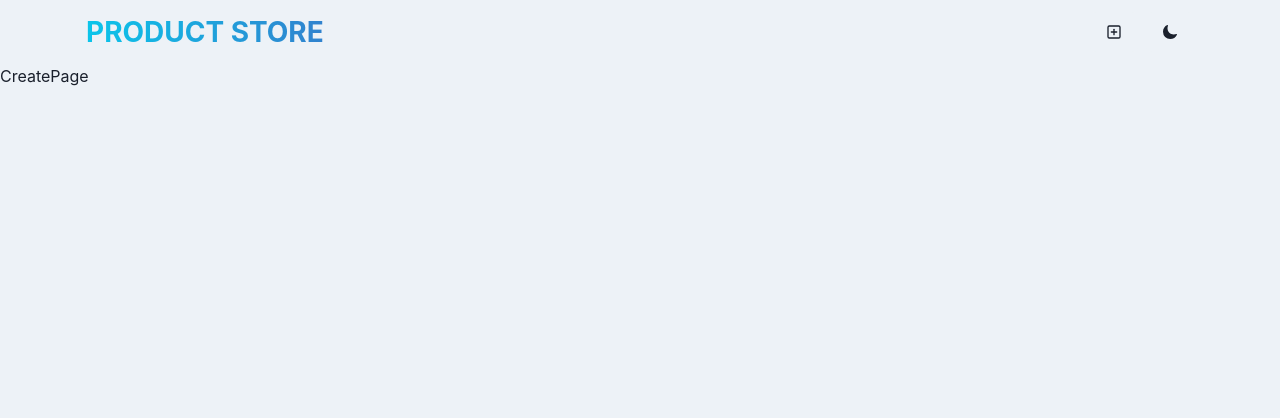
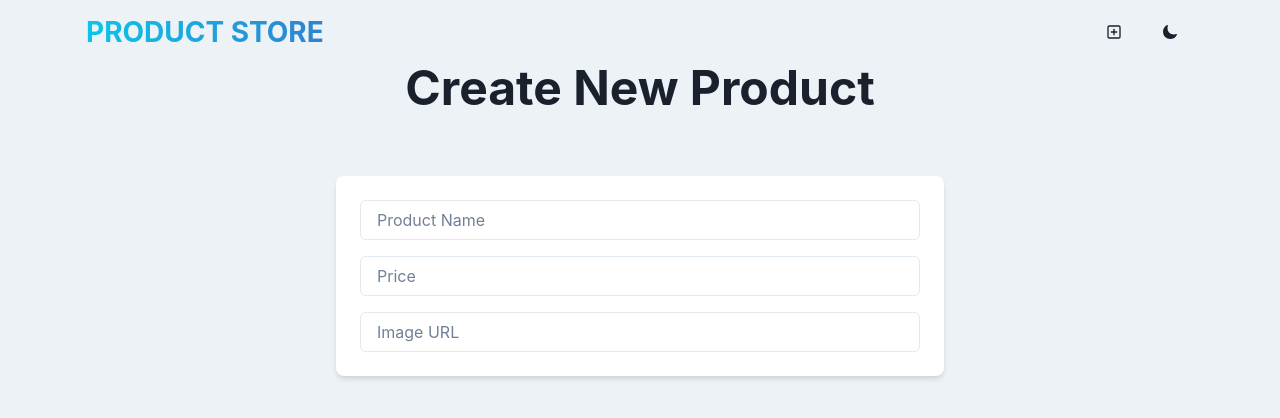
Before and after one commit to Paretooptimal22/MERN-PRODUCT-STORE, a React (Vite) app in the folder frontend/: page /create in a window 1280 px wide. Shown: the top 418 px of the page. Built offline with nearby package versions, Linux system fonts and the light colour scheme.

Commit message:
added product form no functionality

```diff
--- a/frontend/src/pages/CreatePage.jsx
+++ b/frontend/src/pages/CreatePage.jsx
@@ -1,7 +1,49 @@
+import { Box, Container, Heading, Input, useColorModeValue, VStack } from "@chakra-ui/react";
+import { useState } from "react"
+
 const CreatePage = () => {
+  const [newProduct, setNewProduct] = useState({
+    name: "",
+    price: "",
+    image: "",
+  });
+
   return (
-    <div>CreatePage</div>
+    <Container maxW={"container.sm"}>
+      <VStack spacing={8}>
+        <Heading as={"h1"} size={"2xl"} textAlign={"center"} mb={8}>
+          Create New Product
+        </Heading>
+
+        <Box
+          w={"full"} bg={useColorModeValue("white", "gray.800")}
+          p={6} rounded={"lg"} shadow={"md"}
+        >
+          <VStack spacing={4}>
+            <Input
+              placeholder='Product Name'
+							name='name'
+							value={newProduct.name}
+							onChange={(e) => setNewProduct({ ...newProduct, name: e.target.value })}
+            />
+            <Input
+							placeholder='Price'
+							name='price'
+							type='number'
+							value={newProduct.price}
+							onChange={(e) => setNewProduct({ ...newProduct, price: e.target.value })}
+						/>
+						<Input
+							placeholder='Image URL'
+							name='image'
+							value={newProduct.image}
+							onChange={(e) => setNewProduct({ ...newProduct, image: e.target.value })}
+						/>
+          </VStack>
+        </Box>
+      </VStack>
+    </Container>
   )
 }
 
-export default CreatePage
+export default CreatePage;
```
